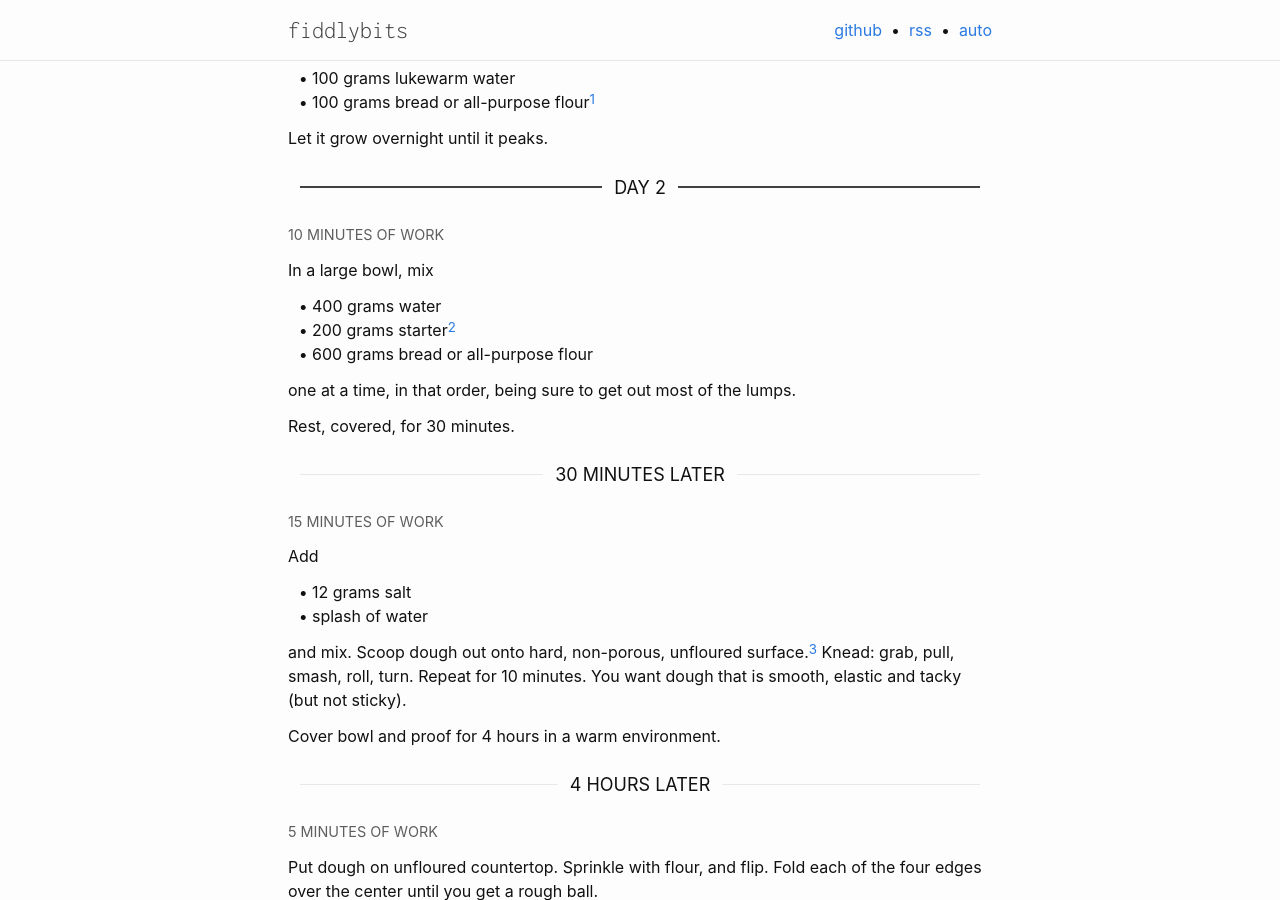
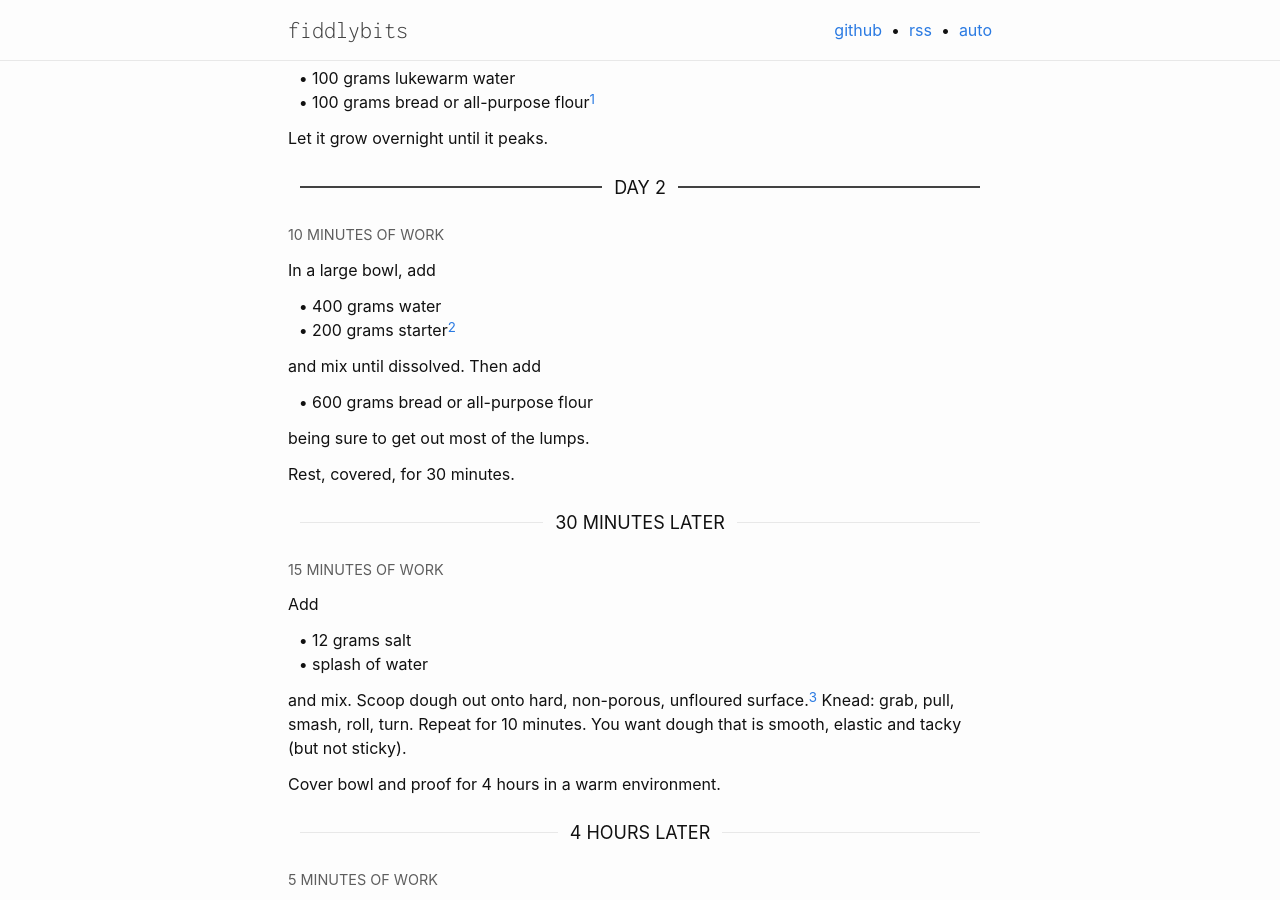
Before and after one commit to seansfkelley/seansfkelley.github.io, a Jekyll site: the page built from _posts/2023-08-06-literate-sourdough.md, in a window 1280 px wide and 900 px high, scrolled down 420 px. Built offline with Jekyll 4.4.1, drawn with Linux system fonts in a browser that asks for light colours; some web fonts are replaced.

Commit message:
Clarify details of mixing dough.

```diff
--- a/_posts/2023-08-06-literate-sourdough.md
+++ b/_posts/2023-08-06-literate-sourdough.md
@@ -26,13 +26,16 @@ Let it grow overnight until it peaks.
 
 {% literate_recipe_step wait="overnight" duration="10m" %}
 
-In a large bowl, mix
+In a large bowl, add
 
 - 400 grams water
 - 200 grams starter[^2]
+
+and mix until dissolved. Then add
+
 - 600 grams bread or all-purpose flour
 
-one at a time, in that order, being sure to get out most of the lumps.
+being sure to get out most of the lumps.
 
 Rest, covered, for 30 minutes.
 
```
